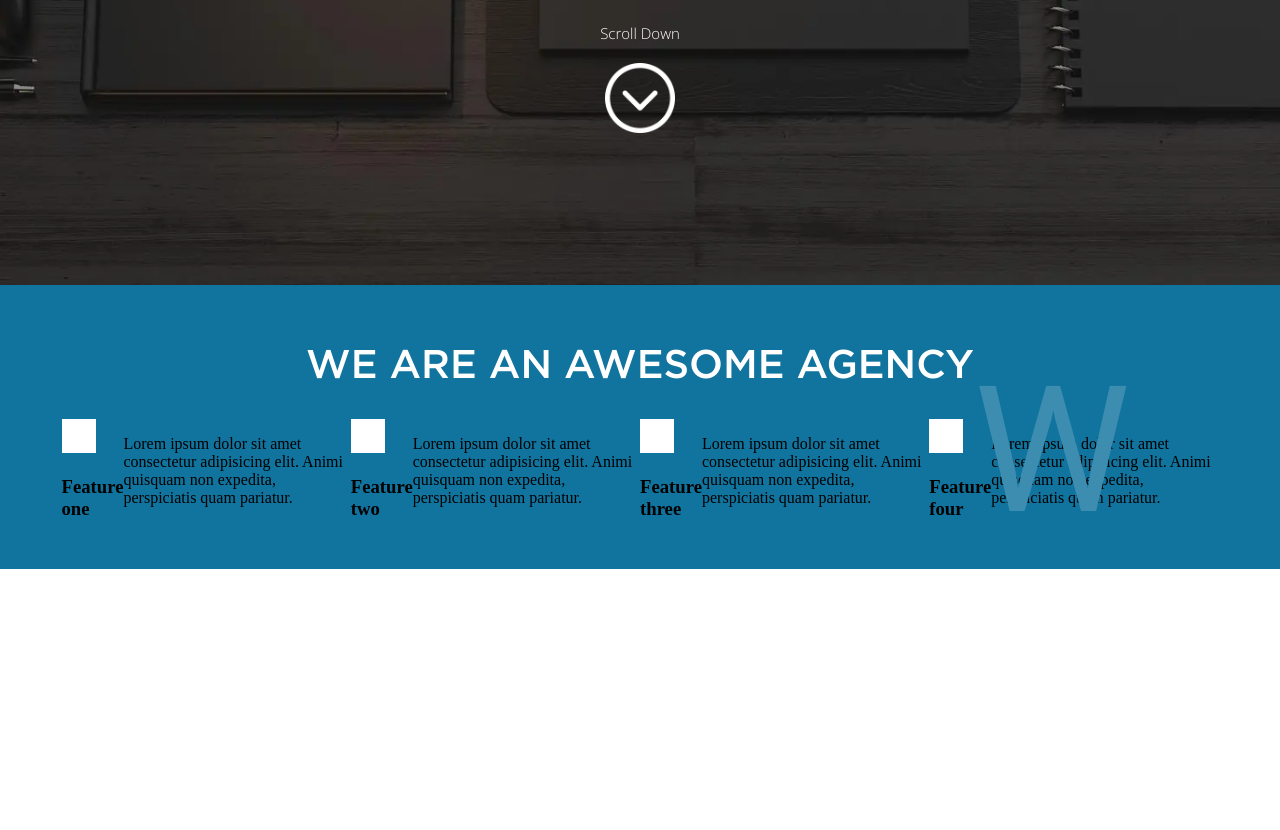
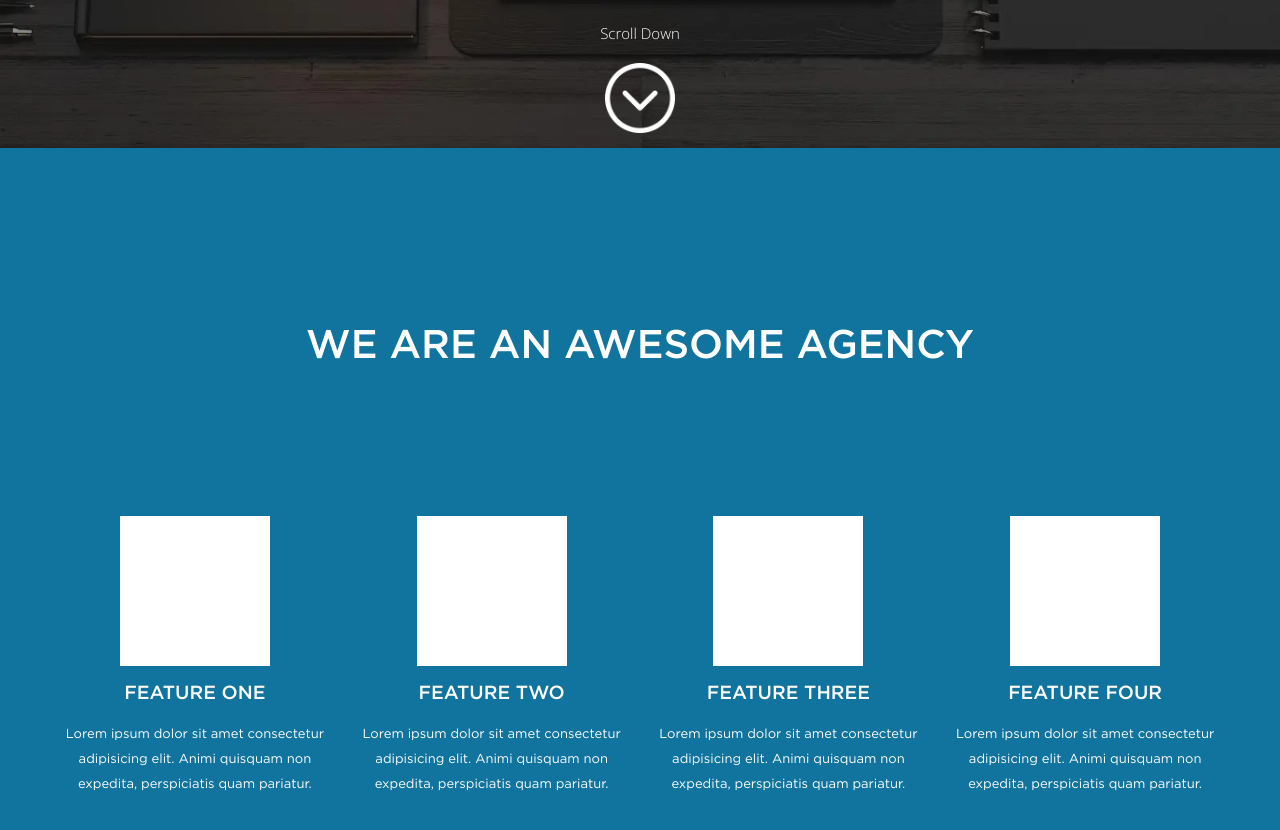
Before and after one commit to RejaulHaqueFahad/creatives, a plain HTML site: page index.html in a window 1280 px wide. Shown: the part 652-1482 px from the top of the page. Before the commit the page ends 1221 px from the top, so only its background shows below. Drawn offline with Linux system fonts and the light colour scheme; a web font is replaced by a local one.

Commit message:
agency section updated

```diff
--- a/assets/scss/abstructs/_fonts.scss
+++ b/assets/scss/abstructs/_fonts.scss
@@ -1,9 +1,9 @@
 @font-face {
     font-family: "Gotham";
     src: local("Gotham"),
-         url("../../fonts/GothamBook.woff2") format("woff2"),
-         url("../../fonts/GothamBook.woff") format("woff"),
-         url("../../fonts/GothamBook.ttf") format("ttf");
+         url("../../fonts/Gotham-Book.woff2") format("woff2"),
+         url("../../fonts/Gotham-Book.woff") format("woff"),
+         url("../../fonts/Gotham-Book.ttf") format("ttf");
     font-style: normal;
     font-weight: normal;
     font-display: swap;
--- a/assets/scss/components/_agency.scss
+++ b/assets/scss/components/_agency.scss
@@ -6,6 +6,9 @@
     &__title{
         text-align: center;
         position: relative;
+        margin-top: 150px;
+        margin-bottom: 150px;
+        // max-width: 500px;
 
     }
     &__title-text{
@@ -13,20 +16,52 @@
         font-family: "Gotham";
         font-size: 40px;
         font-style: normal;
-        font-weight: 600;
+        font-weight: 550;
         text-transform: uppercase;
 
-        &::after{
-            content: "W";
-            color: #3D8DB0;
-            font-family: "Roboto";
-            font-size: 176px;
-            font-style: normal;
-            font-weight: bold;
-            position: absolute;
-        }
+        // &::after{
+        //     content: "W";
+        //     color: #3D8DB0;
+        //     font-family: "Roboto";
+        //     font-size: 225px;
+        //     font-style: normal;
+        //     font-weight: bold;
+        //     position: absolute;
+        // }
     }
     &__feature-content{
         display: flex;
+        gap: 30px;
+        margin-top: 50px;
+        margin-bottom: 50px;
+
+    }
+    &__feature-icon{
+        max-width: 150px;
+        max-height: 150px;
+        border-radius: 50%;
+        margin: auto;
+    }
+    &__feature-title-wrap{
+        max-width: fit-content;
+        margin: auto;
+    }
+    &__feature-title{
+        font-family: "Gotham";
+        font-style: normal;
+        font-weight: 600;
+        color: #ffffff;
+        font-size: 19px;
+        text-transform: uppercase;
+    }
+    &__feature-text{
+        text-align: center;
+        font-family: "Gotham";
+        font-style: normal;
+        font-weight: normal;
+        color: #ffffff;
+        font-size: 13px;
+        line-height: 25px;
+
     }
 }
--- a/assets/scss/components/_hero.scss
+++ b/assets/scss/components/_hero.scss
@@ -3,7 +3,7 @@
     background: url('../../images/hero-bg.webp');
     background-repeat: no-repeat;
     background-size: cover;
-    height: 937px;
+    height: 100vh;
     position: relative;
 
 
--- a/index.html
+++ b/index.html
@@ -63,52 +63,57 @@
             </div>
             <div class="agency__feature-content">
                 <div class="agency__feature-wrapper">
-                    <picture>
-                        <source media="(max-width: 40px)" srcset="images/whiteboard.svg">
-                        <img src="images/writeboard.svg" alt="icon">
-                    </picture>
-                    <div class="agency__feature-title">
-                        <h3>Feature one</h3>
+                    <div class="agency__feature-icon">
+                        <svg xmlns="http://www.w3.org/2000/svg" width="150" height="150">
+                            <path style="fill:#ffffff; stroke:none;" d="M0 0L0 150L150 150L150 0L0 0z"/>
+                        </svg>
+                    </div>
+                    <div class="agency__feature-title-wrap">
+                        <h3 class="agency__feature-title">Feature one</h3>
+                    </div>
+                    <div class="agency__feature-text-wrap">
+                        <p class="agency__feature-text">Lorem ipsum dolor sit amet consectetur adipisicing elit. Animi quisquam non expedita, perspiciatis quam pariatur.</p>
                     </div>
                 </div>
-                <div class="agency__feature-text">
-                    <p>Lorem ipsum dolor sit amet consectetur adipisicing elit. Animi quisquam non expedita, perspiciatis quam pariatur.</p>
+
+                <div class="agency__feature-wrapper">
+                    <div class="agency__feature-icon">
+                        <svg xmlns="http://www.w3.org/2000/svg" width="150" height="150">
+                            <path style="fill:#ffffff; stroke:none;" d="M0 0L0 150L150 150L150 0L0 0z"/>
+                        </svg>
+                    </div>
+                    <div class="agency__feature-title-wrap">
+                        <h3 class="agency__feature-title">Feature two</h3>
+                    </div>
+                    <div class="agency__feature-text-wrap">
+                        <p class="agency__feature-text">Lorem ipsum dolor sit amet consectetur adipisicing elit. Animi quisquam non expedita, perspiciatis quam pariatur.</p>
+                    </div>
                 </div>
                 <div class="agency__feature-wrapper">
-                    <picture>
-                        <source media="(max-width: 40px)" srcset="images/whiteboard.svg">
-                        <img src="images/writeboard.svg" alt="icon">
-                    </picture>
-                    <div class="agency__feature-title">
-                        <h3>Feature two</h3>
+                    <div class="agency__feature-icon">
+                        <svg xmlns="http://www.w3.org/2000/svg" width="150" height="150">
+                            <path style="fill:#ffffff; stroke:none;" d="M0 0L0 150L150 150L150 0L0 0z"/>
+                        </svg>
+                    </div>
+                    <div class="agency__feature-title-wrap">
+                        <h3 class="agency__feature-title">Feature three</h3>
+                    </div>
+                    <div class="agency__feature-text-wrap">
+                        <p class="agency__feature-text">Lorem ipsum dolor sit amet consectetur adipisicing elit. Animi quisquam non expedita, perspiciatis quam pariatur.</p>
                     </div>
                 </div>
-                <div class="agency__feature-text">
-                    <p>Lorem ipsum dolor sit amet consectetur adipisicing elit. Animi quisquam non expedita, perspiciatis quam pariatur.</p>
-                </div>
                 <div class="agency__feature-wrapper">
-                    <picture>
-                        <source media="(max-width: 40px)" srcset="images/whiteboard.svg">
-                        <img src="images/writeboard.svg" alt="icon">
-                    </picture>
-                    <div class="agency__feature-title">
-                        <h3>Feature three</h3>
+                    <div class="agency__feature-icon">
+                        <svg xmlns="http://www.w3.org/2000/svg" width="150" height="150">
+                            <path style="fill:#ffffff; stroke:none;" d="M0 0L0 150L150 150L150 0L0 0z"/>
+                        </svg>
                     </div>
-                </div>
-                <div class="agency__feature-text">
-                    <p>Lorem ipsum dolor sit amet consectetur adipisicing elit. Animi quisquam non expedita, perspiciatis quam pariatur.</p>
-                </div>
-                <div class="agency__feature-wrapper">
-                    <picture>
-                        <source media="(max-width: 40px)" srcset="images/whiteboard.svg">
-                        <img src="images/writeboard.svg" alt="icon">
-                    </picture>
-                    <div class="agency__feature-title">
-                        <h3>Feature four</h3>
+                    <div class="agency__feature-title-wrap">
+                        <h3 class="agency__feature-title">Feature four</h3>
                     </div>
-                </div>
-                <div class="agency__feature-text">
-                    <p>Lorem ipsum dolor sit amet consectetur adipisicing elit. Animi quisquam non expedita, perspiciatis quam pariatur.</p>
+                    <div class="agency__feature-text-wrap">
+                        <p class="agency__feature-text">Lorem ipsum dolor sit amet consectetur adipisicing elit. Animi quisquam non expedita, perspiciatis quam pariatur.</p>
+                    </div>
                 </div>
             </div>
         </div>
```
Also changed, not shown: assets/scss/style.css, 1 other file.
